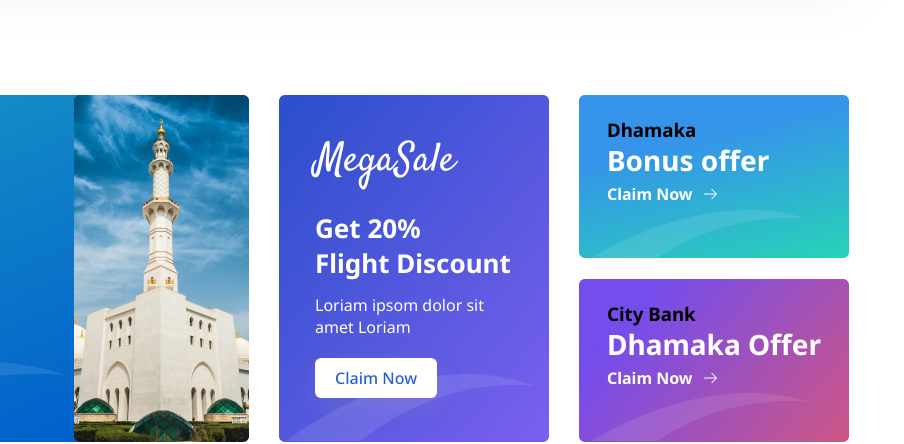
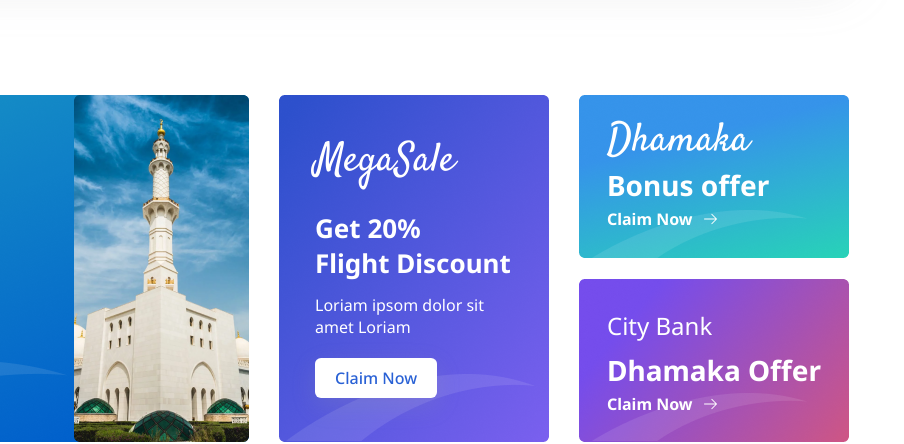
Before and after one commit to rahat7014/24tkt.com, a plain HTML site: page index.html in a window 1280 px wide. Shown: the part 655-1099 px from the top of the page, 376-1280 px from the left. Drawn offline with Linux system fonts and the light colour scheme.

Commit message:
Update style.css

```diff
--- a/assets/css/style.css
+++ b/assets/css/style.css
@@ -683,14 +683,14 @@ button:focus {
     height: 100%;
 }
 
-.flex-item-three .content-wrapper .content-area h2 {
+.flex-item-three .content-wrapper .content-area h3 {
     font-family: 'Satisfy', cursive;
     font-size: 40px;
     font-weight: 400;
     line-height: 50px;
     color: var(--text-white);
 }
-.flex-item-three .content-wrapper .content-area h2 span {
+.flex-item-three .content-wrapper .content-area h3 span {
     font-size: 24px;
     font-family: 'Noto Sans', sans-serif;
     font-weight: 400;
```
